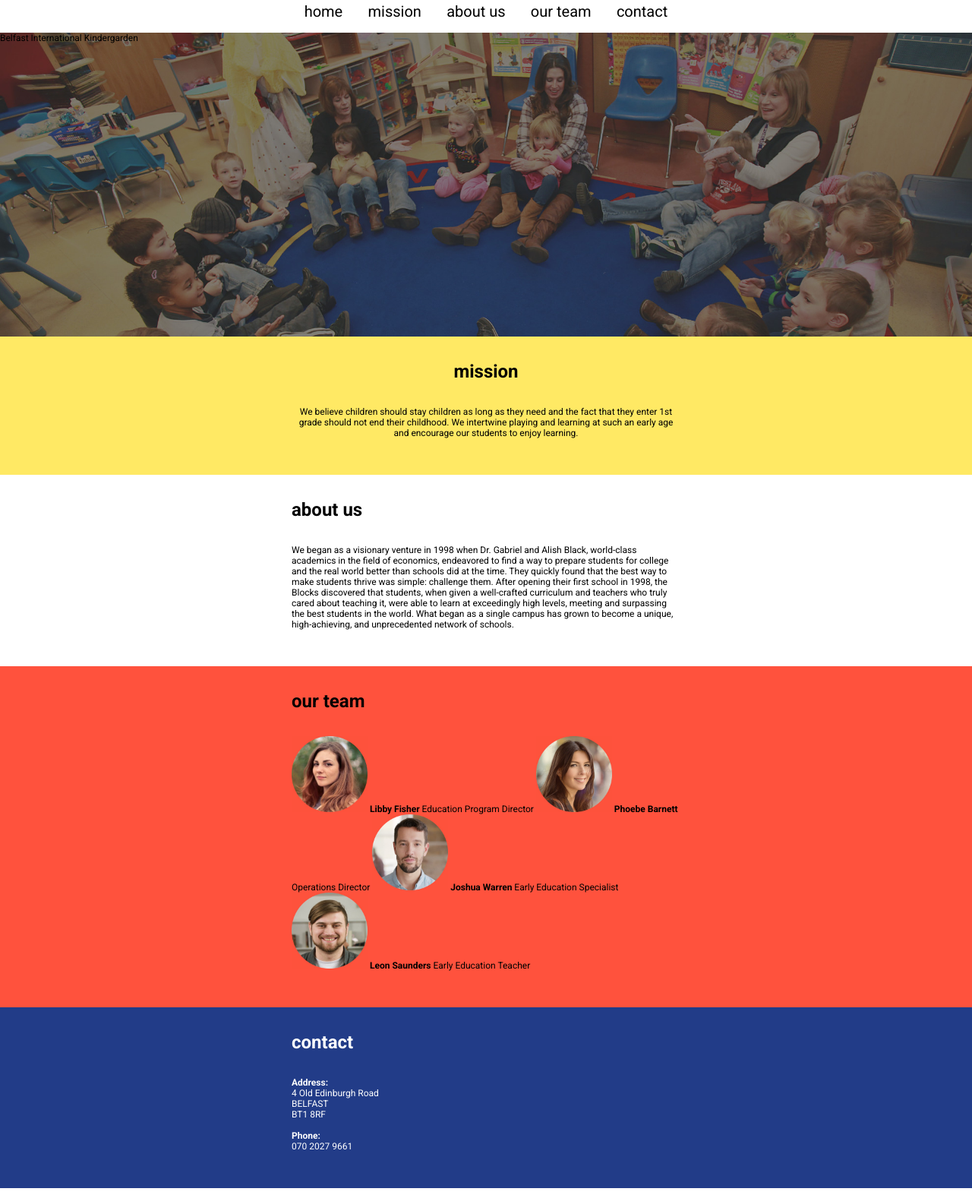
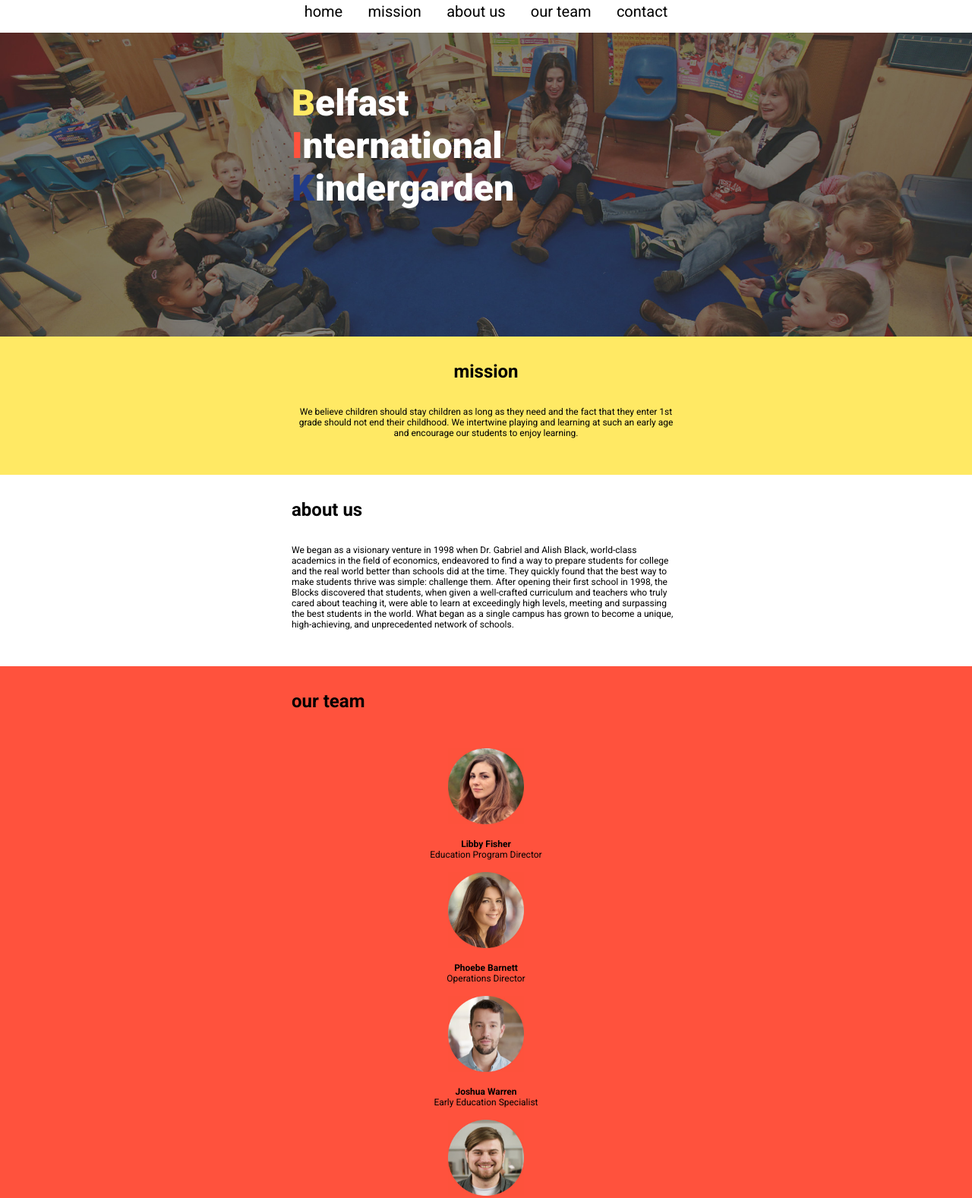
Before and after one commit to dmlp-fanny/D4_ex3_kindergarden, a plain HTML site: page index.html in a window 1280 px wide. Shown: the part 13-1590 px from the top of the page at 76% size. Drawn offline with Linux system fonts and the light colour scheme.

Commit message:
Commiting the detailing of the styling

```diff
--- a/index.html
+++ b/index.html
@@ -20,7 +20,11 @@
         <a href="#our-team">our team</a>
         <a href="#contact">contact</a>
     </nav>
-        <header>Belfast International Kindergarden</header>
+        <header>
+            <div class="b">Belfast</div>
+            <div class="i">International</div>
+            <div class="k">Kindergarden</div>
+        </header>
 
     <div id="mission">
         <h2>mission</h2>
@@ -45,19 +49,30 @@
     </div>
 
     <div id="our-team">
+
             <h2>our team</h2>
+        <section>
             <img src="img/libby.jpg" alt="Libby Fisher">
-        <strong>Libby Fisher</strong>
+            <p>
+                <strong>Libby Fisher</strong> <br>
                 Education Program Director
+            </p>
             <img src="img/phoebe.jpg" alt="Phoebe Barnett">
-        <strong>Phoebe Barnett</strong>
+            <p>
+                <strong>Phoebe Barnett</strong> <br>
                 Operations Director
+            </p>
             <img src="img/joshua.jpg" alt="Joshua Warren">
-        <strong>Joshua Warren</strong>
+            <p>
+                <strong>Joshua Warren</strong> <br>
                 Early Education Specialist
+            </p>
             <img src="img/leon.jpg" alt="Leon Saunders">
-        <strong>Leon Saunders</strong>
+            <p>
+                <strong>Leon Saunders</strong> <br>
                 Early Education Teacher
+            </p>
+        </section>
 
     </div>
 
--- a/style.css
+++ b/style.css
@@ -32,7 +32,47 @@ header {
     background-size: cover;
     height: 400px;
     width:auto;
+    position: relative;
+    padding-left: 30%;
+    padding-right: 30%;
+    color: white;
+    font-weight: 900;
+    font-size: 3rem;
 }
+
+.b {
+    position: absolute;
+    top: 2rem;
+    left: 0;
+
+}
+
+.i {
+    position: absolute;
+    top: 5.5rem;
+    left: 0;
+
+}
+
+.k {
+    position: absolute;
+    top: 9rem;
+    left: 0;
+
+}
+
+.b::first-letter{
+    color: #FFE964;
+}
+
+.i::first-letter {
+    color:#FF523D;
+}
+
+.k::first-letter {
+    color: #223C88;
+}
+
 body {
     font-family: "Roboto";
     font-size: 12px;
@@ -60,6 +100,9 @@ div {
     background-color: #FF523D;
     position: relative;
 }
+#our-team > section {
+    text-align: center;
+}
 
 #contact {
     background-color: #223C88;
@@ -69,6 +112,7 @@ div {
 img {
     width: 100px;
     height: auto;
+    margin: 1rem;
 }
 h2 {
     margin-bottom: 2rem;
```
Lines whose indentation alone changed are shown as unchanged.
